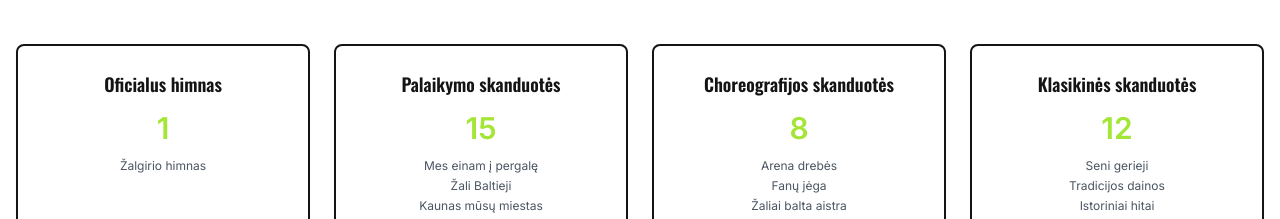
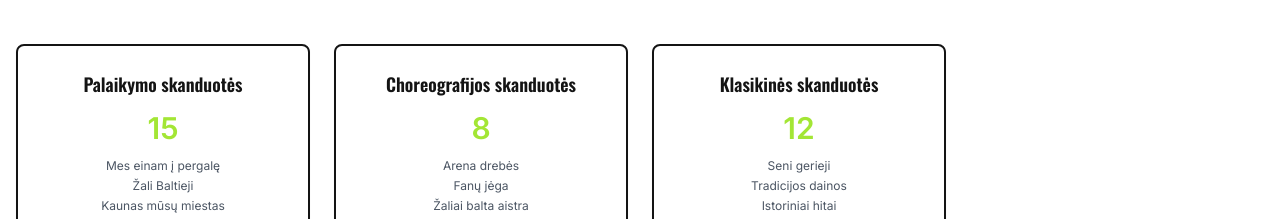
Before and after one commit to sadlonra4/gwbsadlonra4, a React (Vite) app: page /dainos in a window 1280 px wide. Shown: the part 460-679 px from the top of the page. Built offline with nearby package versions, Linux system fonts and the light colour scheme; no server answers.

Commit message:
Remove the first category (Oficialus himnas) from songCategories array
cgen-84b85065c6c64c4ca9d9e6ae0b116d46

```diff
--- a/src/pages/SongsDownload.tsx
+++ b/src/pages/SongsDownload.tsx
@@ -8,11 +8,6 @@ const SongsDownload = () => {
   const [downloadStarted, setDownloadStarted] = useState(false);
 
   const songCategories = [
-    {
-      title: "Oficialus himnas",
-      count: 1,
-      songs: ["Žalgirio himnas"],
-    },
     {
       title: "Palaikymo skanduotės",
       count: 15,
```
